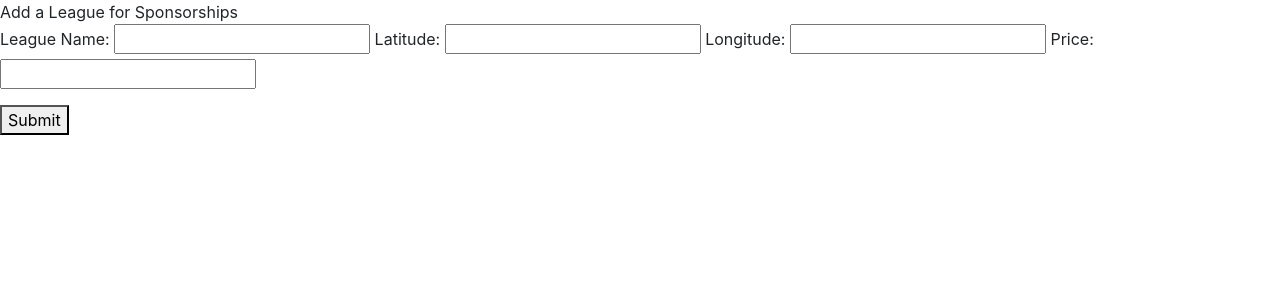
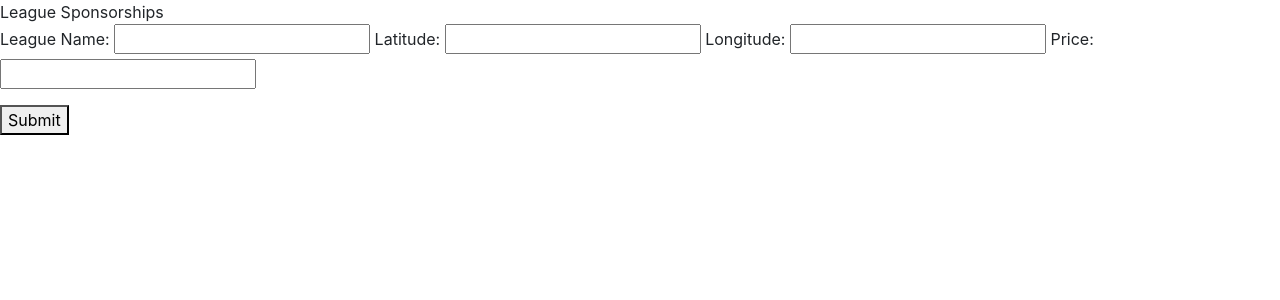
Before and after one commit to shmuelhonig/league_sponsorships, a Flask app: page / in a window 1280 px wide. Shown: the top 300 px of the page. Run offline with Flask 2, Linux system fonts and the light colour scheme; some libraries are stand-ins or nearby versions.

Commit message:
Change header in base.html

```diff
--- a/templates/base.html
+++ b/templates/base.html
@@ -7,7 +7,7 @@
     <title>League Sponsorships</title>
   </head>
   <body>
-    <header>Add a League for Sponsorships</header>
+    <header>League Sponsorships</header>
     <main>
       {% block content %}
       {% endblock %}
```
